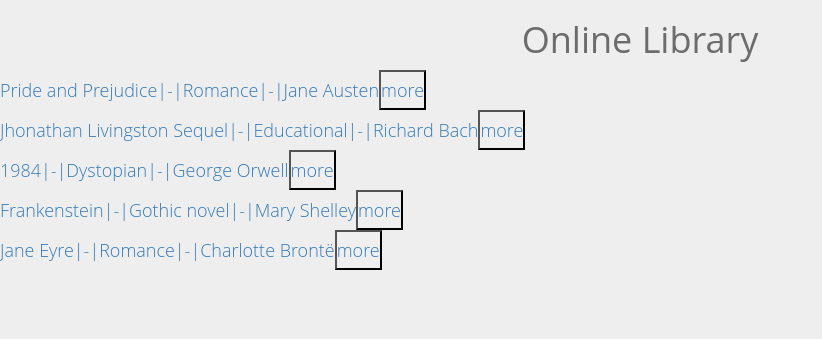
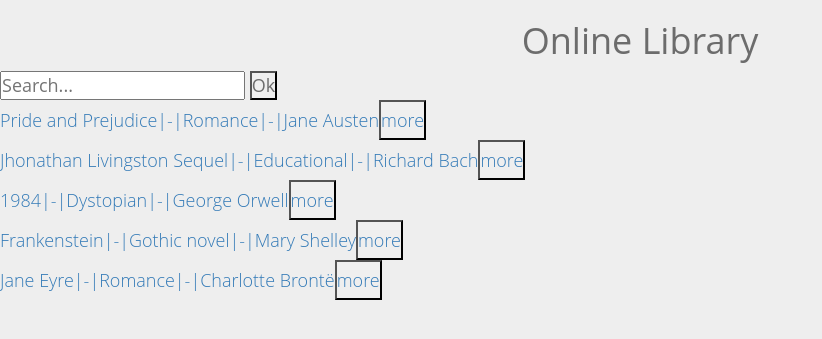
Before and after one commit to VladislavJanibekyan/Online_Library, a Django app: page / in a window 1280 px wide. Shown: the part 114-453 px from the top of the page, without its empty margins (0-822 px from the left). Run offline with Django 3.2, Linux system fonts and the light colour scheme; data comes from the database, SQL or seed files in the repository; both versions use the stored data as it was after the commit; some libraries are stand-ins or nearby versions.

Commit message:
search added

```diff
--- a/online_library/books/templates/books/base.html
+++ b/online_library/books/templates/books/base.html
@@ -29,7 +29,17 @@
     </ul>
   </div>
 </nav>
-
+    <div class="row">
+        <div class="col-md-12">
+          {% if messages %}
+          {% for message in messages %}
+          <div class="alert alert-{{ message.tags }}">
+          {{ message }}
+          </div>
+          {% endfor %}
+          {% endif %}
+        </div>
+      </div>
 </head>
 <style>
 
--- a/online_library/books/templates/books/books_home.html
+++ b/online_library/books/templates/books/books_home.html
@@ -1,6 +1,12 @@
 {% extends 'books/base.html' %}
 {% block content %}
 <h1 align="center"> Online Library </h1>
+<form action="{% url 'search_results' %}" method="get" >
+  <input name="q" type="text" placeholder="Search...">
+    <button> Ok </button>
+
+</form>
+
 <div>
     <ul class="">
 {% for book in books%}
--- a/online_library/books/urls.py
+++ b/online_library/books/urls.py
@@ -1,8 +1,11 @@
 from django.urls import path
 from . import views
+from .views import  SearchResultsView
+
 
 urlpatterns =[
     path('', views.home, name="books_home"),
     path('about/', views.about, name="about"),
     path('book_view/<int:pk>', views.book_view, name="book_view"),
+    path('search/', SearchResultsView.as_view(), name='search_results'),
 ]
--- a/online_library/books/views.py
+++ b/online_library/books/views.py
@@ -4,8 +4,24 @@ from django.contrib.auth.decorators import login_required
 import os
 from django.conf import settings
 from django.http import HttpResponse
+from django.views.generic import TemplateView, ListView
+from django.db.models import Q
+from django.contrib import messages
 
-# Create your views here.
+
+
+class SearchResultsView(ListView):
+    model = Book
+    template_name = 'search_results.html'
+
+    def get_queryset(self):
+        query = self.request.GET.get('q')
+        object_list = Book.objects.filter(
+            Q(title__icontains=query) | Q(category__icontains=query)| Q(author__icontains=query)
+        )
+        return object_list
+
+
 def home(request):
     book = Book.objects.all()
 
@@ -13,10 +29,12 @@ def home(request):
 
 def about(request):
     return render(request, 'books/about.html')
+
 @login_required
 def book_view(request, pk):
     specific_book = get_object_or_404(Book, pk=pk)
     return render(request, 'books/book_view.html', {'book': specific_book})
+
 @login_required()
 def download(request,path):
     file_path = os.path.join(settings.MEDIA_ROOT, path)
--- a/online_library/online_library/settings.py
+++ b/online_library/online_library/settings.py
@@ -60,7 +60,7 @@ ROOT_URLCONF = 'online_library.urls'
 TEMPLATES = [
     {
         'BACKEND': 'django.template.backends.django.DjangoTemplates',
-        'DIRS': [],
+        'DIRS': [str(BASE_DIR.joinpath('templates'))],
         'APP_DIRS': True,
         'OPTIONS': {
             'context_processors': [
```
Also changed, not shown: online_library/books/templates/search_results.html (added, +9 -0 lines), online_library/db.sqlite3, online_library/media/book_cover_image/1984.jpg (added), online_library/media/book_cover_image/Frankenstein.jpg (added), online_library/media/book_cover_image/Jane_Eyre.jpg (added), online_library/media/user_avatar/5-1024x640.jpg (added), 7 other files.
